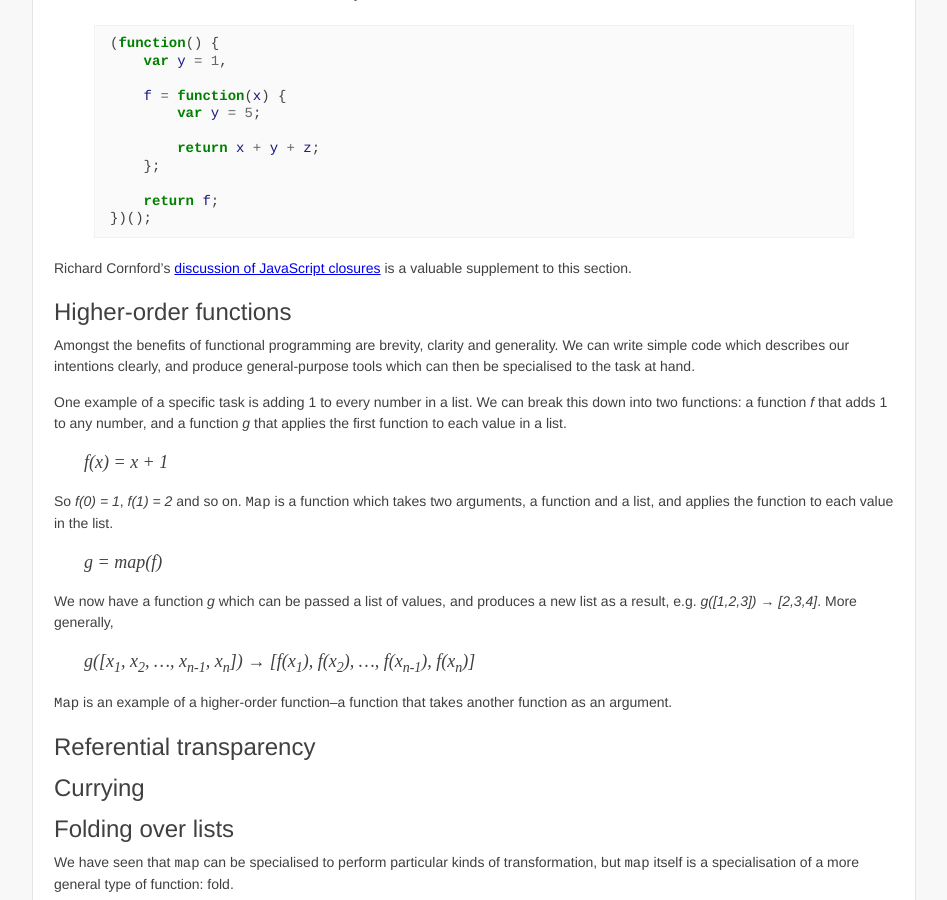
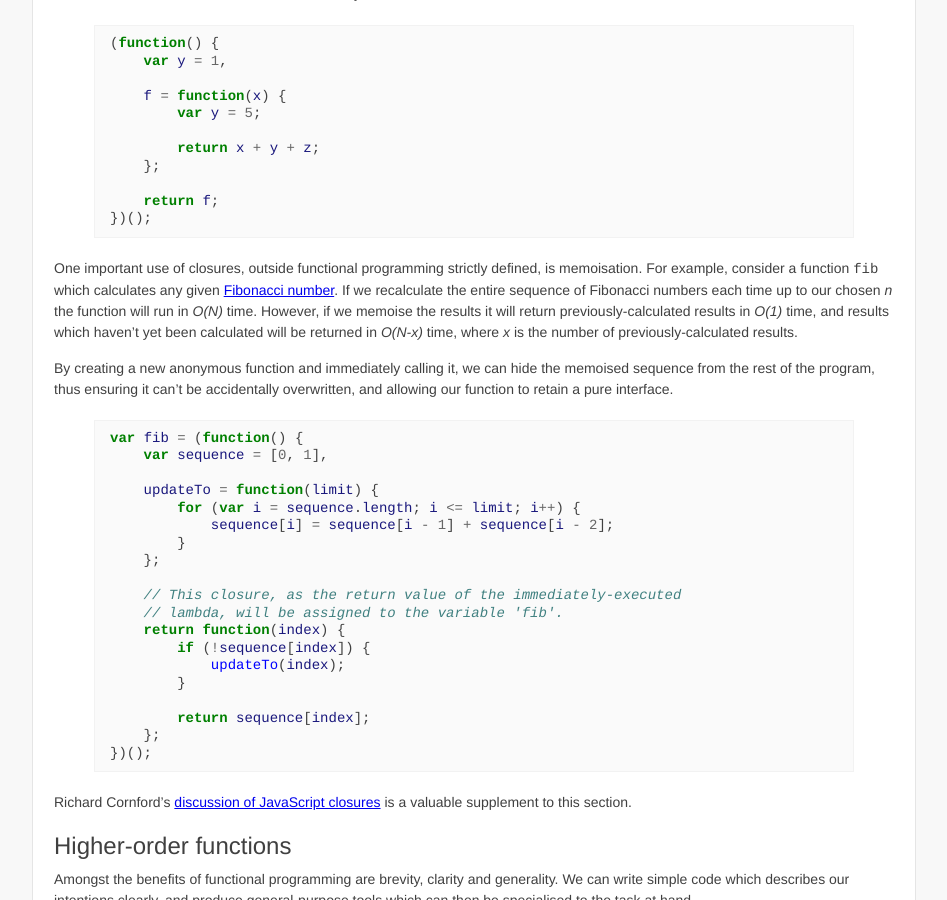
Before and after one commit to othermedia/js-handbook, a Jekyll site: the page built from functional-programming.md, in a window 1280 px wide and 900 px high, scrolled down 909 px. Shown: the whole window, without its empty margins (166-1113 px from the left). Built offline with Jekyll 4.4.1, drawn with Linux system fonts in a browser that asks for light colours; Markdown is read by kramdown in place of the engine named in the settings.

Commit message:
Add an example use of closures to memoise the Fibonacci sequence.

```diff
--- a/functional-programming.md
+++ b/functional-programming.md
@@ -82,9 +82,45 @@ be bound in some outer scope, i.e. in the environment of the function. To make
 })();
 {% endhighlight %}
 
+One important use of closures, outside functional programming strictly defined,
+is memoisation. For example, consider a function `fib` which calculates any
+given [Fibonacci number][fibnum]. If we recalculate the entire sequence of
+Fibonacci numbers each time up to our chosen _n_ the function will run in _O(N)_
+time. However, if we memoise the results it will return previously-calculated
+results in _O(1)_ time, and results which haven't yet been calculated will be
+returned in _O(N-x)_ time, where _x_ is the number of previously-calculated
+results.
+
+By creating a new anonymous function and immediately calling it, we can hide
+the memoised sequence from the rest of the program, thus ensuring it can't be
+accidentally overwritten, and allowing our function to retain a pure interface.
+
+{% highlight javascript %}
+var fib = (function() {
+    var sequence = [0, 1],
+
+    updateTo = function(limit) {
+        for (var i = sequence.length; i <= limit; i++) {
+            sequence[i] = sequence[i - 1] + sequence[i - 2];
+        }
+    };
+
+    // This closure, as the return value of the immediately-executed
+    // lambda, will be assigned to the variable 'fib'.
+    return function(index) {
+        if (!sequence[index]) {
+            updateTo(index);
+        }
+
+        return sequence[index];
+    };
+})();
+{% endhighlight %}
+
 Richard Cornford's [discussion of JavaScript closures][closures] is a
 valuable supplement to this section.
 
+  [fibnum]:   http://en.wikipedia.org/wiki/Fibonacci_number
   [closures]: http://www.jibbering.com/faq/faq_notes/closures.html
 
 
```
